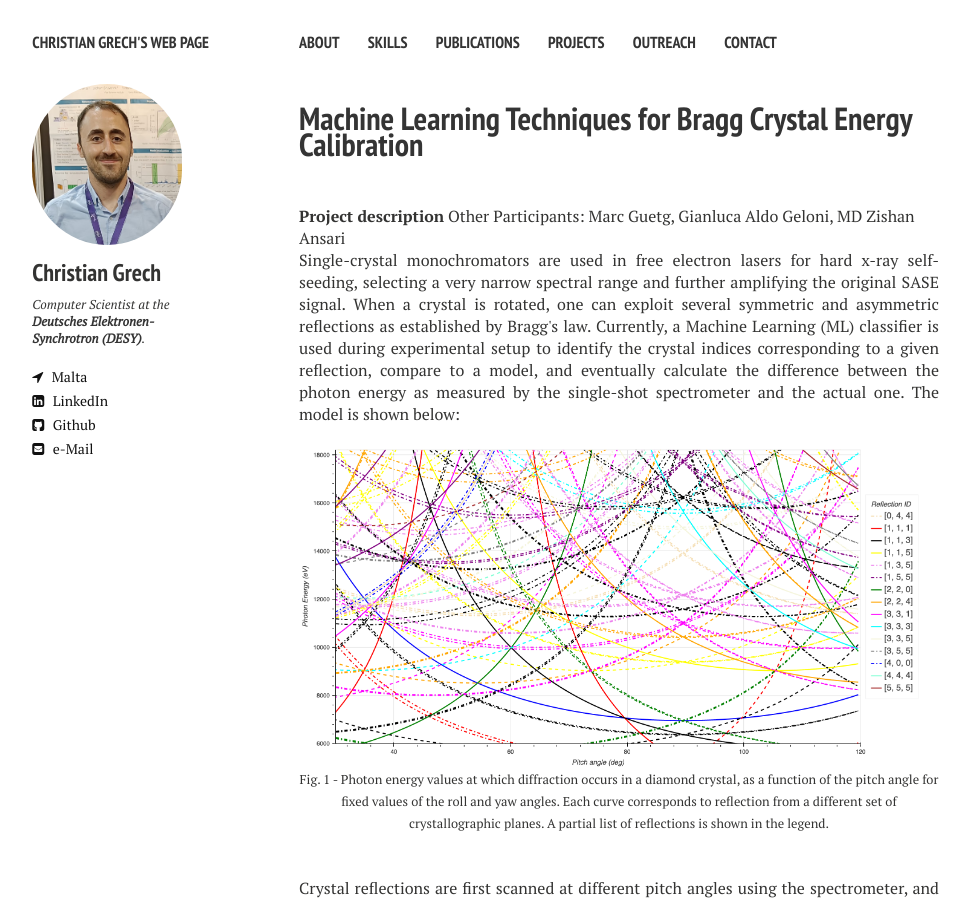
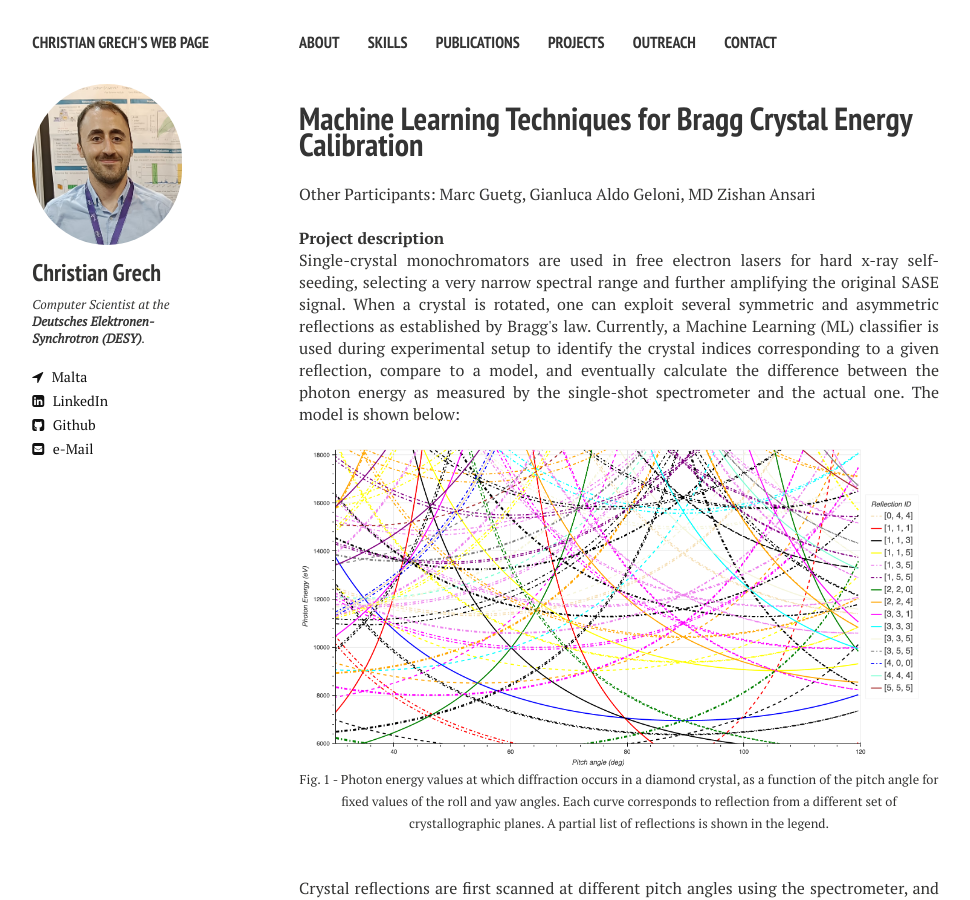
Before and after one commit to cgre23/cgre23.github.io, a Jekyll site: the page built from euxfel.md, in a window 1280 px wide and 900 px high. Shown: the whole window, without its empty margins (21-991 px from the left). Built offline with Jekyll 4.4.1, drawn with Linux system fonts in a browser that asks for light colours; nearby versions of some CDN libraries.

```diff
--- a/euxfel.md
+++ b/euxfel.md
@@ -7,8 +7,10 @@ tags: [Jekyll, theme, responsive, blog, template]
 image:
   feature:
 ---
+Other Participants: Marc Guetg, Gianluca Aldo Geloni, MD Zishan Ansari <br>
+
 <br>**Project description**
-Other Participants: Marc Guetg, Gianluca Aldo Geloni, MD Zishan Ansari <br>
+
 
 <p align="justify"> Single-crystal monochromators are used in free electron lasers for hard x-ray self-seeding, selecting a very narrow spectral range and further amplifying the original SASE signal.
 When a crystal is rotated, one can exploit several symmetric and asymmetric reflections as established by Bragg's law.
```
